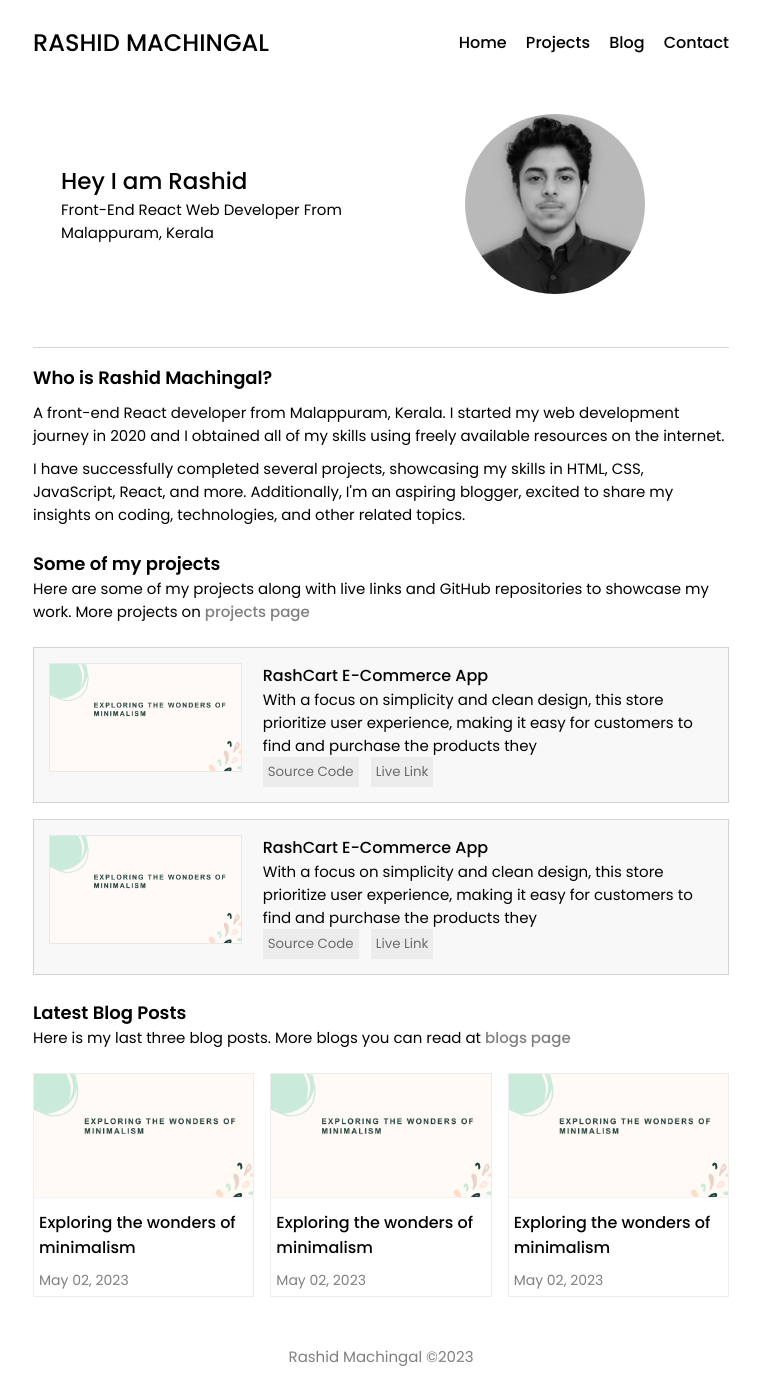
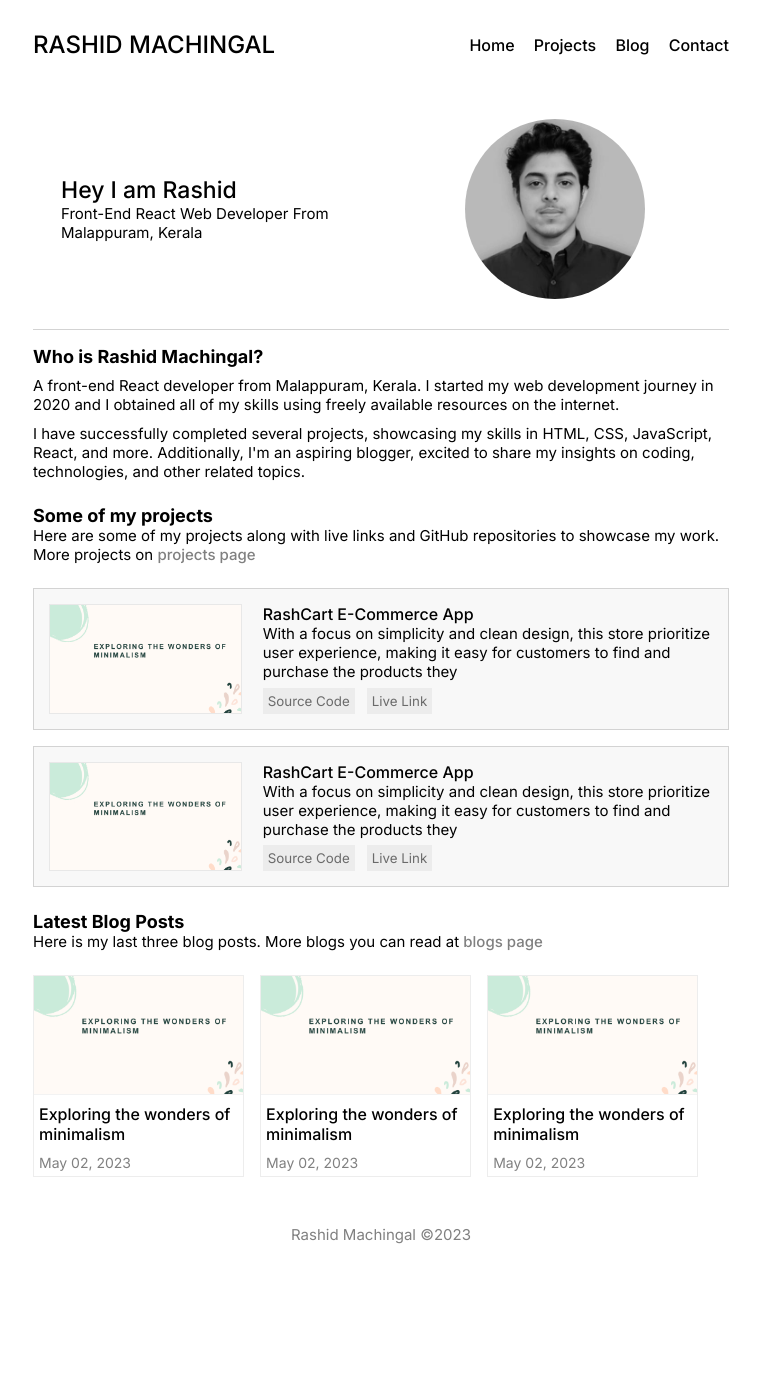
Before and after one commit to rashidmachingal/My_Portfolio, a Next.js app: page / in a window 1280 px wide. Shown: the whole page, without its empty margins (259-1019 px from the left). After the commit the page ends 1274 px from the top, so only its background shows below. Built offline with nearby package versions, Linux system fonts and the light colour scheme.

Commit message:
font change to inter

```diff
--- a/styles/globals.css
+++ b/styles/globals.css
@@ -1,10 +1,10 @@
-@import url('https://fonts.googleapis.com/css2?family=Poppins:ital,wght@0,200;0,300;0,400;0,500;0,600;1,200;1,300;1,400;1,500;1,600&display=swap');
+@import url('https://fonts.googleapis.com/css2?family=Inter:wght@200;300;400;500;600;700;800&display=swap');
 
 /* common styles start */
 *{
   margin: 0;
   padding: 0;
-  font-family: 'Poppins', sans-serif;
+  font-family: 'Inter', sans-serif;
   box-sizing: border-box;
 }
 
@@ -31,7 +31,7 @@ p{
   min-height: 100%;
   background: white;
   padding: 100px;
-  padding-top: 25px;
+  padding-top: 0;
   padding-bottom: 30px;
   position: relative;
 }
@@ -49,6 +49,7 @@ p{
 /* navbar start */
 .navbar{
   width: 100%;
+  height: 5.6rem;
   display: flex;
   justify-content: space-between;
   align-items: center;
@@ -98,7 +99,7 @@ p{
 /* hero start */
 .hero{
   width: 100%;
-  height: 18rem;
+  height: 15rem;
   display: flex;
   justify-content: flex-end;
 }
@@ -285,11 +286,12 @@ p{
 .blog_cards{
   margin-top: 1.5rem;
   display: flex;
+  flex-wrap: wrap;
   gap: 1rem;
 }
 
 .blog_card{
-  width: 33.333333%;
+  width: 30.333333%;
   border: 1px solid #d3d3d367;
 }
 
```
Also changed, not shown: pages/blog/index.js (added, +9 -0 lines).
